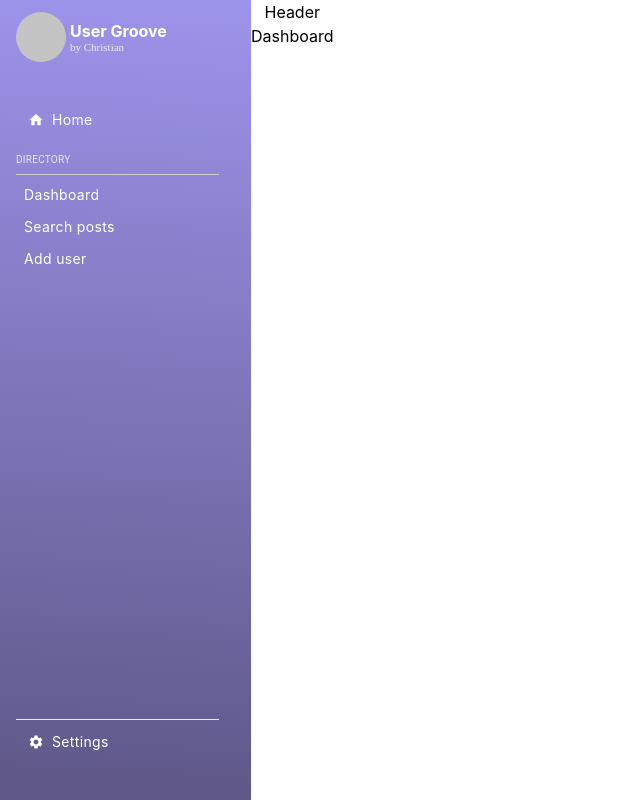
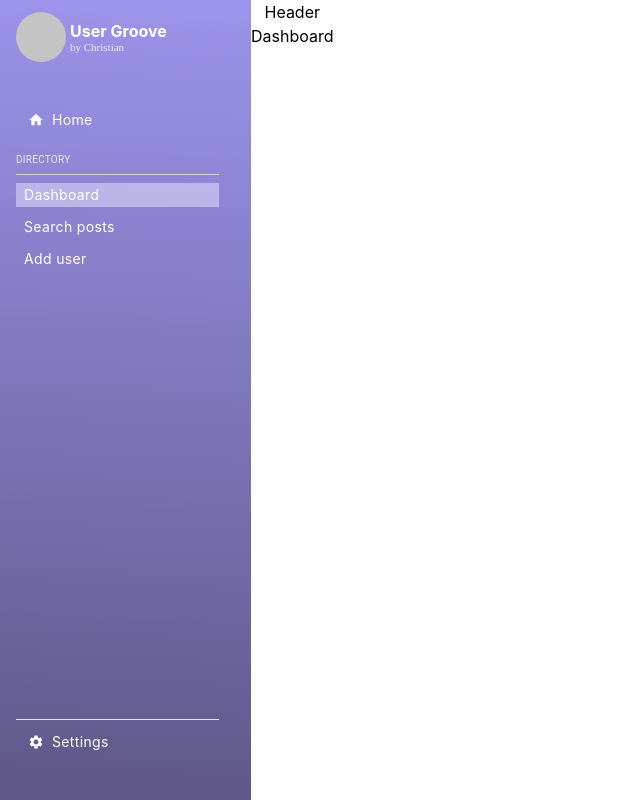
Before and after one commit to Christiansly/source4gadget-code-challenge, a React (Create React App) app: page / in a window 1280 px wide. Shown: the whole page, without its empty margins (0-640 px from the left). Built offline with nearby package versions, Linux system fonts and the light colour scheme.

Commit message:
Active Menu Codition Completed

```diff
--- a/src/components/Sidebar/Sidebar.js
+++ b/src/components/Sidebar/Sidebar.js
@@ -35,13 +35,13 @@ function Sidebar() {
         <div className="">
           <Link
             to="/"
-            className="pl-2 flex items-center font-normal text-sm text-white not-italic tracking-wide mt-2 h-6"
+            className={"pl-2 flex items-center font-normal text-sm text-white not-italic tracking-wide mt-2 h-6" + ((location?.pathname === "/") ? " active": "")}
           >
             Dashboard
           </Link>
           <Link
             to="search-post"
-            className="pl-2 flex items-center font-normal text-sm text-white not-italic tracking-wide mt-2 h-6"
+            className={"pl-2 flex items-center font-normal text-sm text-white not-italic tracking-wide mt-2 h-6" + ((location?.pathname === "/search-post") ? " active": "")}
           >
             Search posts
           </Link>
```
